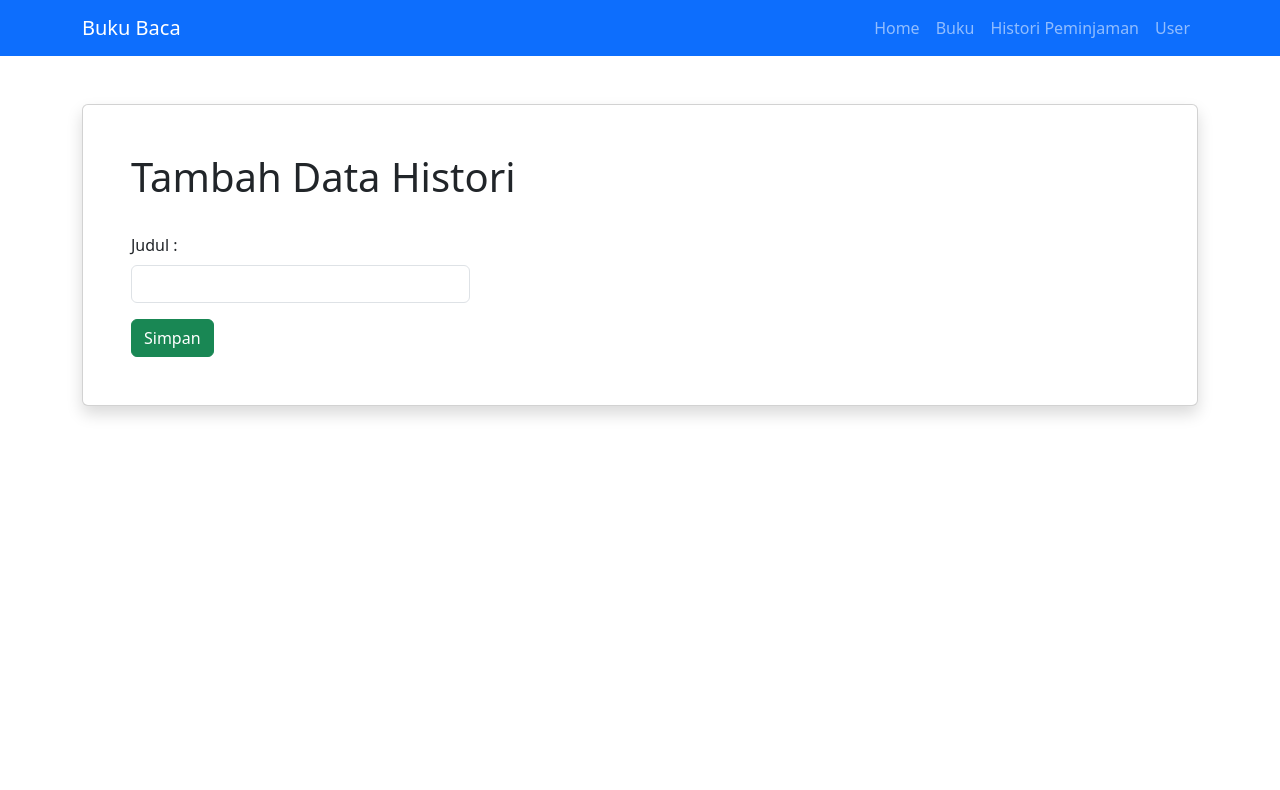
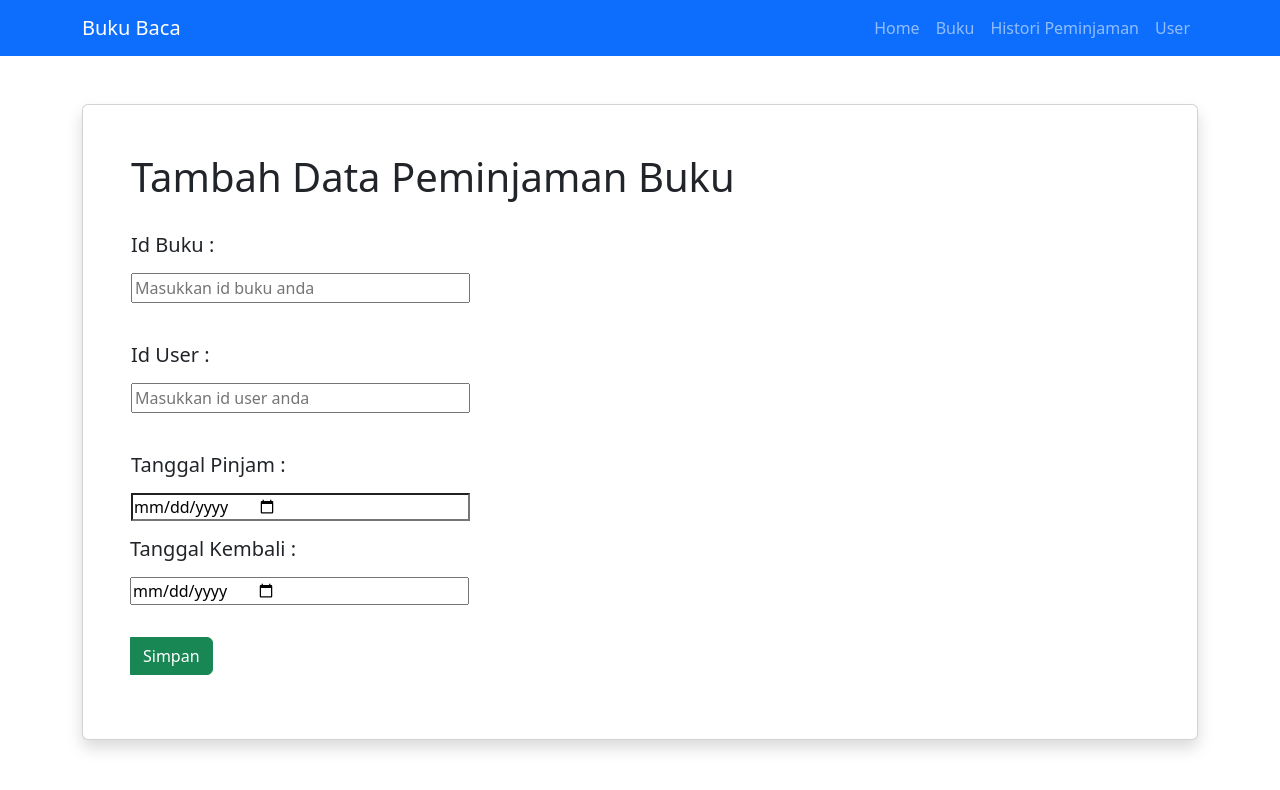
Before and after one commit to zvn7/bukubaca, a React (Create React App) app: page /histori/add in a window 1280 px wide. Shown: the top 790 px of the page. Built offline with nearby package versions, Linux system fonts and the light colour scheme.

Commit message:
reupdate

```diff
--- a/src/pages/Histori/HistoriAdd.js
+++ b/src/pages/Histori/HistoriAdd.js
@@ -1,31 +1,109 @@
-import React, { useState, useEffect } from "react";
 import axios from "axios";
-import DataTable from "react-data-table-component";
+import React from "react";
 import "bootstrap/dist/css/bootstrap.min.css";
-import { Link } from "react-router-dom";
 
 function HistoriAdd() {
+  const [formValue, setformValue] = React.useState({
+    id: 0,
+    id_buku: "",
+    id_peminjam: "",
+    tanggal_pinjam: "",
+    tanggal_kembali: "",
+  });
+
+  const handleChange = (event) => {
+    setformValue({
+      ...formValue,
+      [event.target.name]: event.target.value,
+    });
+  };
+
+  const handleSubmit = async () => {
+    const formDataInput = new FormData();
+    formDataInput.append("id", formValue.id);
+    formDataInput.append("id_buku", formValue.id_buku);
+    formDataInput.append("id_peminjam", formValue.id_peminjam);
+    formDataInput.append("tanggal_pinjam", formValue.tanggal_pinjam);
+    formDataInput.append("tanggal_kembali", formValue.tanggal_kembali);
+    console.log(formDataInput);
+    alert("Data berhasil disimpan");
+    try {
+      const response = await axios({
+        method: "post",
+        url: "http://localhost:5154/api/Histori/Histori/postHistori",
+        data: formDataInput,
+        headers: { "Content-Type": "application/json" },
+      });
+      console.log(response);
+    } catch (error) {
+      console.log(error);
+      alert(error);
+    }
+  };
+
   return (
     <div className="container mt-5">
       <div className="card p-5 shadow">
         <div className="Title">
-                    <h1>Tambah Data Histori</h1>
+          <h1>Tambah Data Peminjaman Buku</h1>
         </div>
         <div className="conten mt-4">
-                    <form>
+          <form onSubmit={handleSubmit}>
             <div className="mb-3 col-4">
-                            <label htmlFor="judul" className="form-label">
-                                Judul :
+              <label htmlFor="id_buku" className="form-label">
+                <h5>Id Buku :</h5>
               </label>
               <input
                 type="text"
-                                className="form-control"
-                                name="judul"
+                name="id_buku"
+                placeholder="Masukkan id buku anda"
+                value={formValue.id_buku}
+                onChange={handleChange}
+                className="input-group input-group-sm mb-3"
+              />
+              <br />
+              <label htmlFor="id_peminjam" className="form-label">
+                <h5>Id User :</h5>
+              </label>
+              <input
+                type="text"
+                name="id_peminjam"
+                placeholder="Masukkan id user anda"
+                value={formValue.id_peminjam}
+                onChange={handleChange}
+                className="input-group input-group-sm mb-3"
+              />
+              <br />
+              <label htmlFor="tanggal_kembali" className="form-label">
+                <h5>Tanggal Pinjam :</h5>
+              </label>
+              <div className="input-group mb-3">
+                <input
+                  type="date"
+                  name="tanggal_kembali"
+                  value={formValue.tanggal_kembali}
+                  onChange={handleChange}
+                  className="input-group input-group-sm mb-3"
+                />
+                <label htmlFor="tanggal_pinjam" className="form-label">
+                  <h5>Tanggal Kembali :</h5>
+                </label>
+                <div className="input-group mb-3">
+                  <input
+                    type="date"
+                    name="tanggal_pinjam"
+                    value={formValue.tanggal_pinjam}
+                    onChange={handleChange}
+                    className="input-group input-group-sm mb-3"
                   />
                 </div>
+                <br />
+                <br />
                 <button type="submit" className="btn btn-success">
                   Simpan
                 </button>
+              </div>
+            </div>
           </form>
         </div>
       </div>
```
Lines whose indentation alone changed are shown as unchanged.
